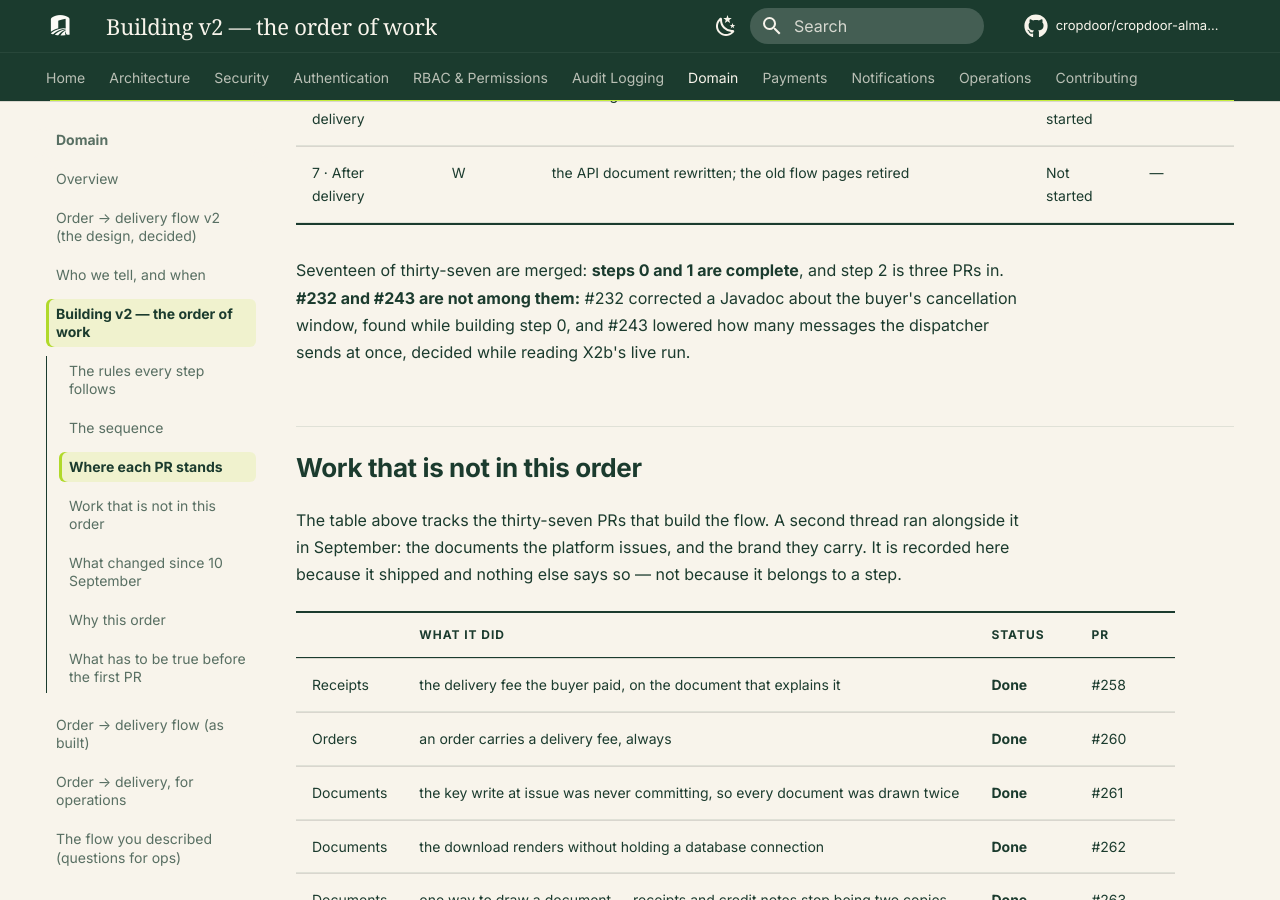
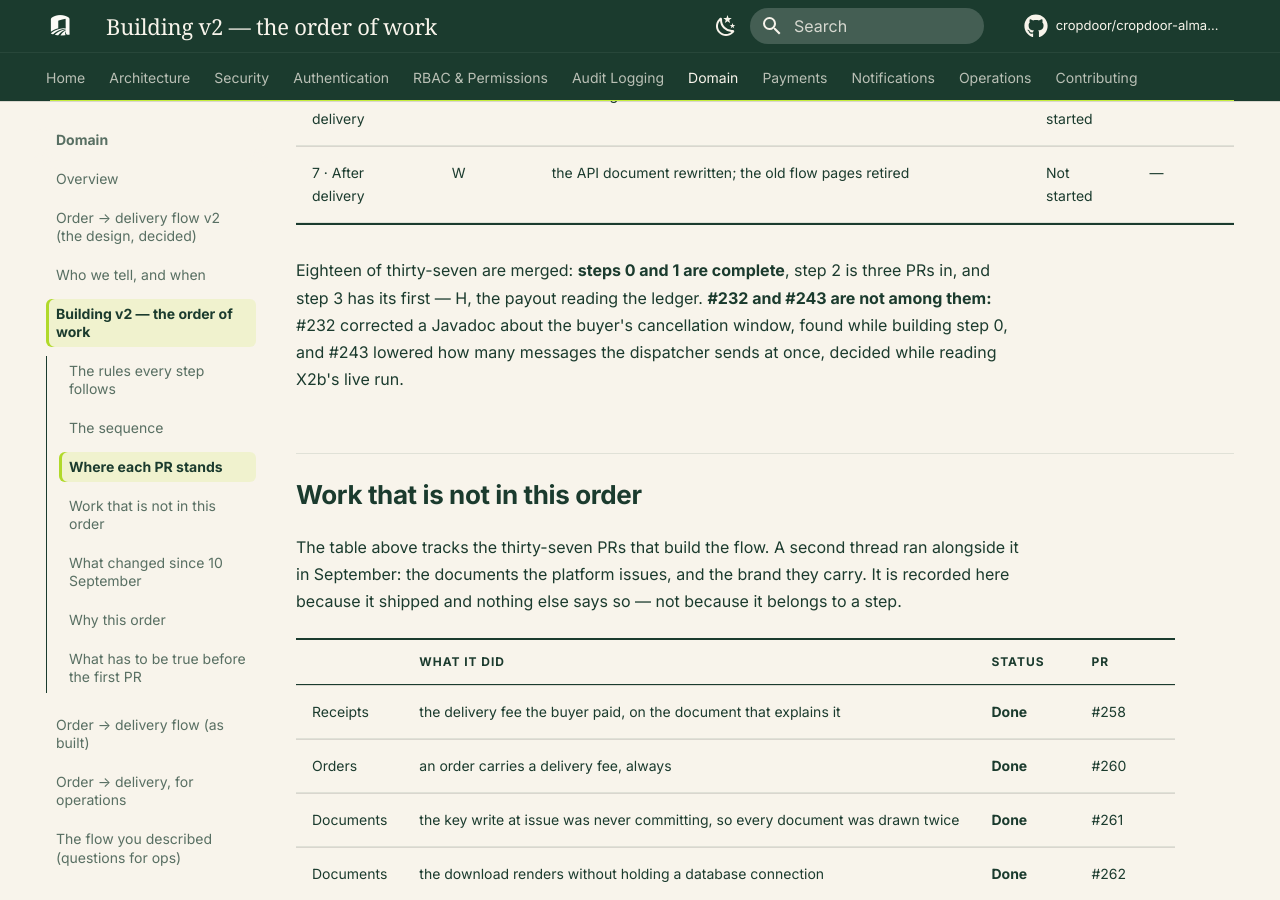
Before and after one commit to cropdoor/cropdoor-almanac, an MkDocs documentation site: the page built from docs/domain/order-delivery-flow-v2-build-order.md, in a window 1280 px wide and 900 px high, scrolled down 6989 px. Built offline with MkDocs 1.6.1 and Material for MkDocs 9.7.7, drawn with Linux system fonts in a browser that asks for light colours; some web fonts are replaced; comment, search, counter and statistics services are not loaded; part of the change alters nothing that is shown; some of the changed text lies outside the part shown.

Commit message:
docs(build-order): H is merged; T1 is in review
H (#276) merged, so step 3 has its first PR done. T1 (#277) — the agent's
collected cash recorded as received — is open for review.

```diff
--- a/docs/domain/order-delivery-flow-v2-build-order.md
+++ b/docs/domain/order-delivery-flow-v2-build-order.md
@@ -64,8 +64,8 @@ The one place that says what is finished. A PR is **Done** only once it is merge
 | 2 · Telling people | Y2 | the four new messages whose trigger already exists, and the money switch | **Done** | #256 |
 | 2 · Telling people | Y3 | the three silences Y2 made visible, and the crew change that spoke twice | **Done** | #257 |
 | 3 · Money rails | G | refunds of a stated amount, with the credit-note line | Not started | — |
-| 3 · Money rails | T1 | the agent's collected cash recorded as received, so a cash order can be paid at all | Not started | — |
-| 3 · Money rails | H | the payout run reads the ledger and skips a disputed order | In review | #276 |
+| 3 · Money rails | T1 | the agent's collected cash recorded as received, so a cash order can be paid at all | In review | #277 |
+| 3 · Money rails | H | the payout run reads the ledger and skips a disputed order | **Done** | #276 |
 | 3 · Money rails | I | refund a cash buyer by mobile money | Not started | — |
 | 4 · The farm | J | the availability check — the form, the photos, the outcomes, the overdue list | Not started | — |
 | 4 · The farm | K | READY and the crew gate, with the acceptance and READY deadlines | Not started | — |
@@ -82,7 +82,7 @@ The one place that says what is finished. A PR is **Done** only once it is merge
 | 7 · After delivery | V | two ratings | Not started | — |
 | 7 · After delivery | W | the API document rewritten; the old flow pages retired | Not started | — |
 
-Seventeen of thirty-seven are merged: **steps 0 and 1 are complete**, and step 2 is three PRs in. **#232 and #243 are not among them:** #232 corrected a Javadoc about the buyer's cancellation window, found while building step 0, and #243 lowered how many messages the dispatcher sends at once, decided while reading X2b's live run.
+Eighteen of thirty-seven are merged: **steps 0 and 1 are complete**, step 2 is three PRs in, and step 3 has its first — H, the payout reading the ledger. **#232 and #243 are not among them:** #232 corrected a Javadoc about the buyer's cancellation window, found while building step 0, and #243 lowered how many messages the dispatcher sends at once, decided while reading X2b's live run.
 
 ## Work that is not in this order
 
```
